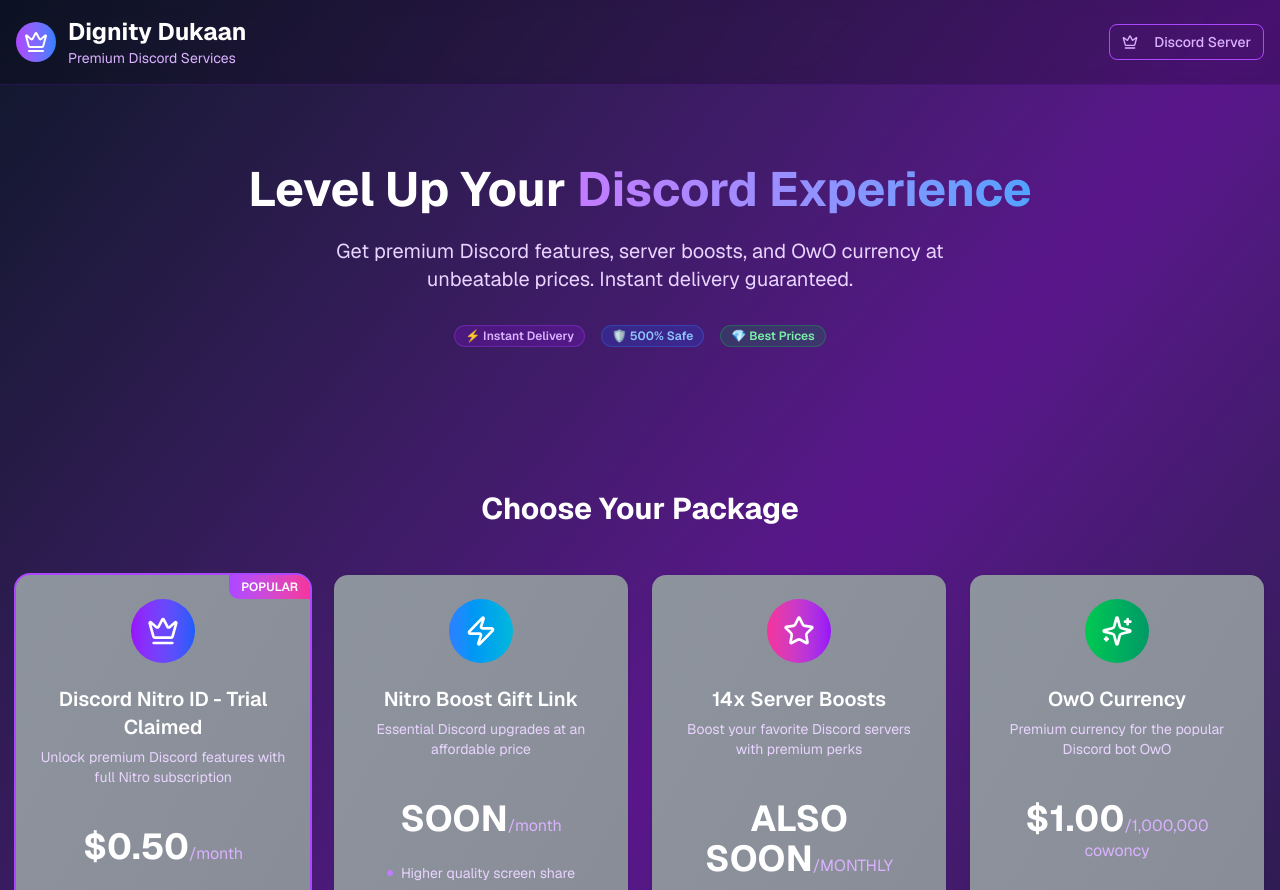
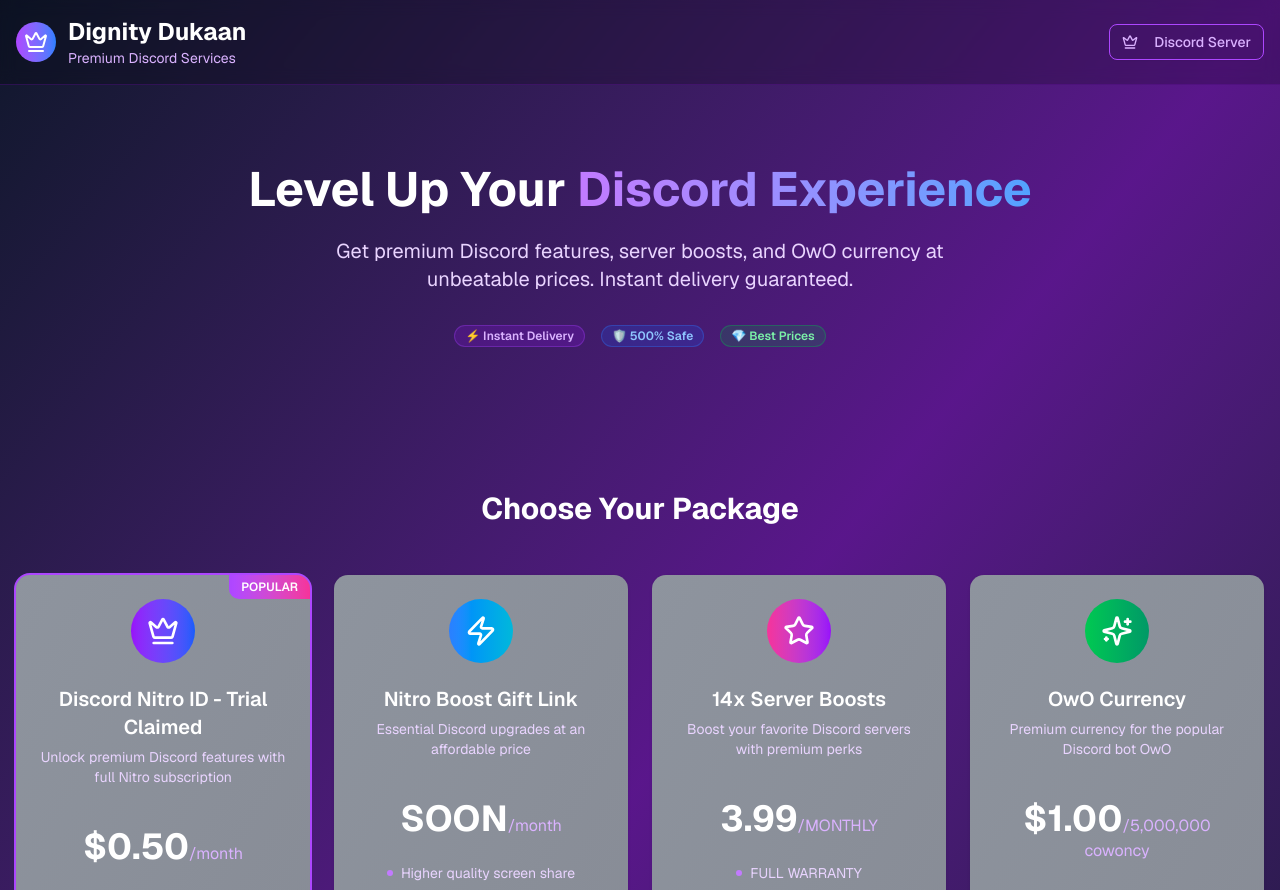
Before and after one commit to fkumdc-stack/dignitydukaan, a Next.js app: page / in a window 1280 px wide. Shown: the top 890 px of the page. Built offline with nearby package versions, Linux system fonts and the light colour scheme.

Commit message:
Update page.tsx

```diff
--- a/app/page.tsx
+++ b/app/page.tsx
@@ -32,9 +32,9 @@ const products = [
     id: 3,
     name: "14x Server Boosts",
     description: "Boost your favorite Discord servers with premium perks",
-    price: "ALSO SOON",
+    price: "3.99",
     period: "/MONTHLY",
-    features: ["Higher audio quality", "Custom server banner", "More emoji slots", "Animated server icon"],
+    features: ["FULL WARRANTY", "DIRECT BOOST", "NO KEY SYSTEM", "NO BOT SYSTEM"],
     icon: Star,
     popular: false,
     gradient: "from-pink-500 to-purple-600",
@@ -44,7 +44,7 @@ const products = [
     name: "OwO Currency",
     description: "Premium currency for the popular Discord bot OwO",
     price: "$1.00",
-    period: "/1,000,000 cowoncy",
+    period: "/5,000,000 cowoncy",
     features: ["Instant delivery", "Safe & secure", "24/7 support", "Bulk discounts available"],
     icon: Sparkles,
     popular: false,
```
